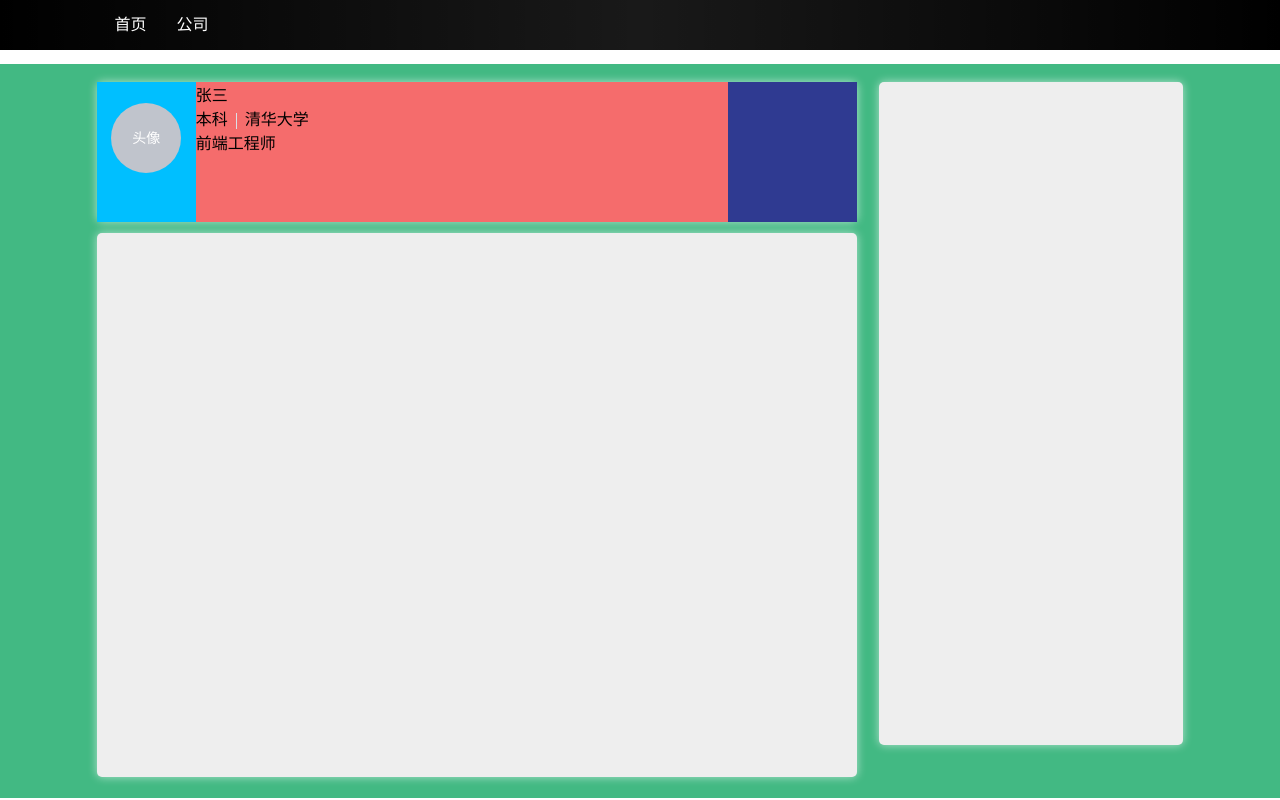
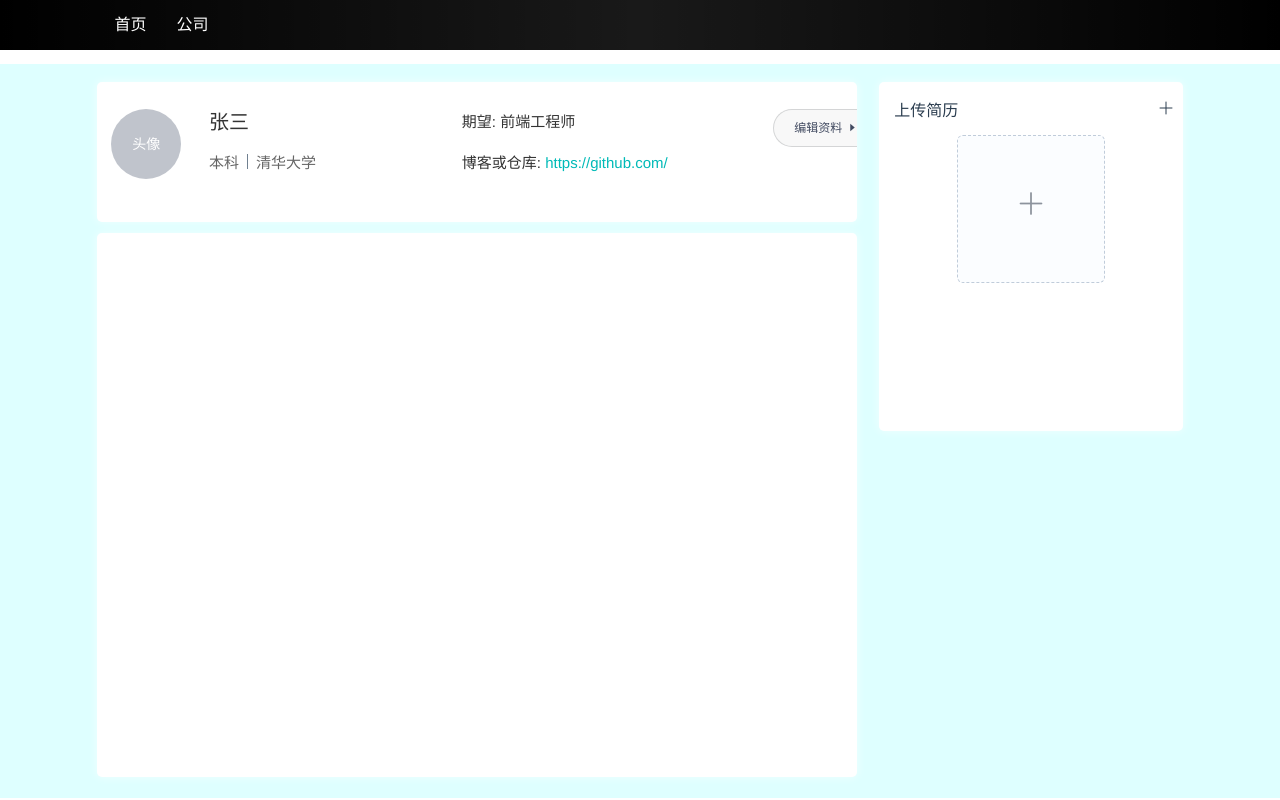
Before and after one commit to 2023-SE-13/24-SP-FrontEnd, a Vue app: page /user in a window 1280 px wide. Built offline with nearby package versions, Linux system fonts and the light colour scheme.

Commit message:
userpage

```diff
--- a/src/views/User.vue
+++ b/src/views/User.vue
@@ -12,22 +12,46 @@
             </div>
             <div id="personInfor">
               <div id="userName">
-                <span>{{ user.name }}</span>
+                <span style="position: relative;left: 5%">{{ user.name }}</span>
+              </div>
+              <div id="userDesired">
+                <span>期望: {{ user.desiredPosition }}</span>
               </div>
               <div id="userEdu">
-                <span>{{ user.education }}</span>
-                <el-divider direction="vertical"></el-divider>
-                <span>{{ user.school }}</span>
+                <span style="position: relative;left: 5%">{{ user.education }}</span>
+                <el-divider id="divider" direction="vertical"></el-divider>
+                <span style="position: relative;left: 5%">{{ user.school }}</span>
               </div>
-              <div id="userDesired">
-                <span>{{ user.desiredPosition }}</span>
+              <div id="work">
+                <span>博客或仓库: <a :href="user.work" id="link">{{ user.work }}</a></span>
               </div>
             </div>
             <div id="edit">
-
+              <el-button plain id="editBtn">
+                编辑资料
+                <i class="el-icon-caret-right"></i>
+              </el-button>
             </div>
           </div>
-          <div id="resume" class="content"></div>
+          <div id="resume" class="content">
+            <div id="uploadResTitle">
+              <span>上传简历</span>
+              <span id="uploadIcon"><i class="el-icon-plus"></i></span>
+            </div>
+            <div id="uploadRes">
+              <el-upload
+                  action="#"
+                  limit="1"
+                  list-type="picture-card"
+                  :on-preview="handlePreview"
+                  :on-remove="handleRemove"
+                  :http-request="uploadLocation"
+                  :file-list="[]"
+              >
+                <i class="el-icon-plus"></i>
+              </el-upload>
+            </div>
+          </div>
           <div id="zone" class="content"></div>
         </div>
       </div>
@@ -54,11 +78,20 @@ export default {
         school: "清华大学",
         desiredPosition: "前端工程师",
         work: "https://github.com/"
-      }
+      },
     };
   },
   methods: {
     errorHandler() {
+      return true;
+    },
+    handlePreview() {
+      return true;
+    },
+    handleRemove() {
+      return true;
+    },
+    uploadLocation() {
       return true;
     }
   }
@@ -94,7 +127,6 @@ export default {
   #avatar {
     width: 13%;
     height: 100%;
-    background: deepskyblue;
     display: flex;
     flex-direction: row;
     justify-content: center;
@@ -103,36 +135,116 @@ export default {
   }
   #img {
     position: relative;
-    bottom: 10%;
+    bottom: 6%;
   }
   #personInfor {
     width: 70%;
     height: 100%;
-    background: #F56C6C;
     float: left;
+    color: #333;
+  }
+  #userName, #userDesired {
+    width: 50%;
+    height: 30%;
     display: flex;
-    flex-direction: column;
+    flex-direction: row;
     justify-content: flex-start;
-    align-items: flex-start;
-    color: black;
+    align-items: center;
+    font-size: 20px;
+    float: left;
+    position: relative;
+    top: 12%;
   }
-  #userName {
+  #userEdu, #work{
+    position: relative;
+    top: 12%;
+    width: 50%;
+    float: left;
+    height: 30%;
+    display: flex;
+    flex-direction: row;
+    justify-content: flex-start;
+    align-items: center;
+    font-size: 15px;
+  }
+  ::v-deep #divider {
+    background-color: slategrey;
+    position: relative;
+    left: 5%;
+  }
+  #userDesired {
+    font-size: 15px;
   }
   #userEdu {
+    color: #666;
   }
-  #userDesired {
-    float: right;
+  #link {
+    color: #00BAB7;
+    text-decoration: none;
+  }
+  #link:visited {
+    color: #F56C6C;
+  }
+  #link:hover {
+    color: #67c23a;
   }
   #edit {
     width: 17%;
     height: 100%;
     float: left;
-    background: #2f3a91;
+    display: flex;
+    flex-direction: row;
+    justify-content: center;
+    align-items: center;
+  }
+  #editBtn {
+    width: 65%;
+    background-color: #f8f8f8;
+    color: #414a60;
+    border-radius: 20px 0 0 20px;
+    border: 1px solid #d4d5d6;
+    border-right: transparent;
+    font-size: 12px;
+    position: relative;
+    left: 17.6%;
+    bottom: 17%;
+  }
+  #editBtn:hover {
+    color: #4F81BD;
+    border: 1px solid #DEFAFF;
+    border-right: transparent;
+    background-color: rgba(221, 255, 245, 0.2);
   }
   #resume {
     width: 28%;
-    height: 95%;
+    height: 50%;
     float: right;
+    display: flex;
+    flex-direction: column;
+    justify-content: flex-start;
+    align-items: center;
+  }
+  #uploadResTitle {
+    width: 90%;
+    height: 15%;
+    display: flex;
+    flex-direction: row;
+    justify-content: flex-start;
+    align-items: center;
+  }
+  #uploadIcon {
+    position: relative;
+    left: 73%;
+  }
+  #uploadIcon:hover {
+    background-color: rgba(221, 255, 245, 0.7);
+    color: #00BAB7;
+  }
+  #uploadRes {
+    width: 90%;
+    height: 60%;
+    /*background-color: red;*/
+    border-radius: 5px;
   }
   #zone {
     width: 70%;
@@ -155,10 +267,10 @@ export default {
   #body .background {
     height: 91.8vh;
     float: left;
-    background: #42b983;
+    background: #DEFFFF;
   }
   #body #main .content {
-    background: #eee;
+    background: #fff;
     border-radius: 5px;
     box-shadow: 0 0 10px rgba(255, 255, 255, 0.6);
   }
```
